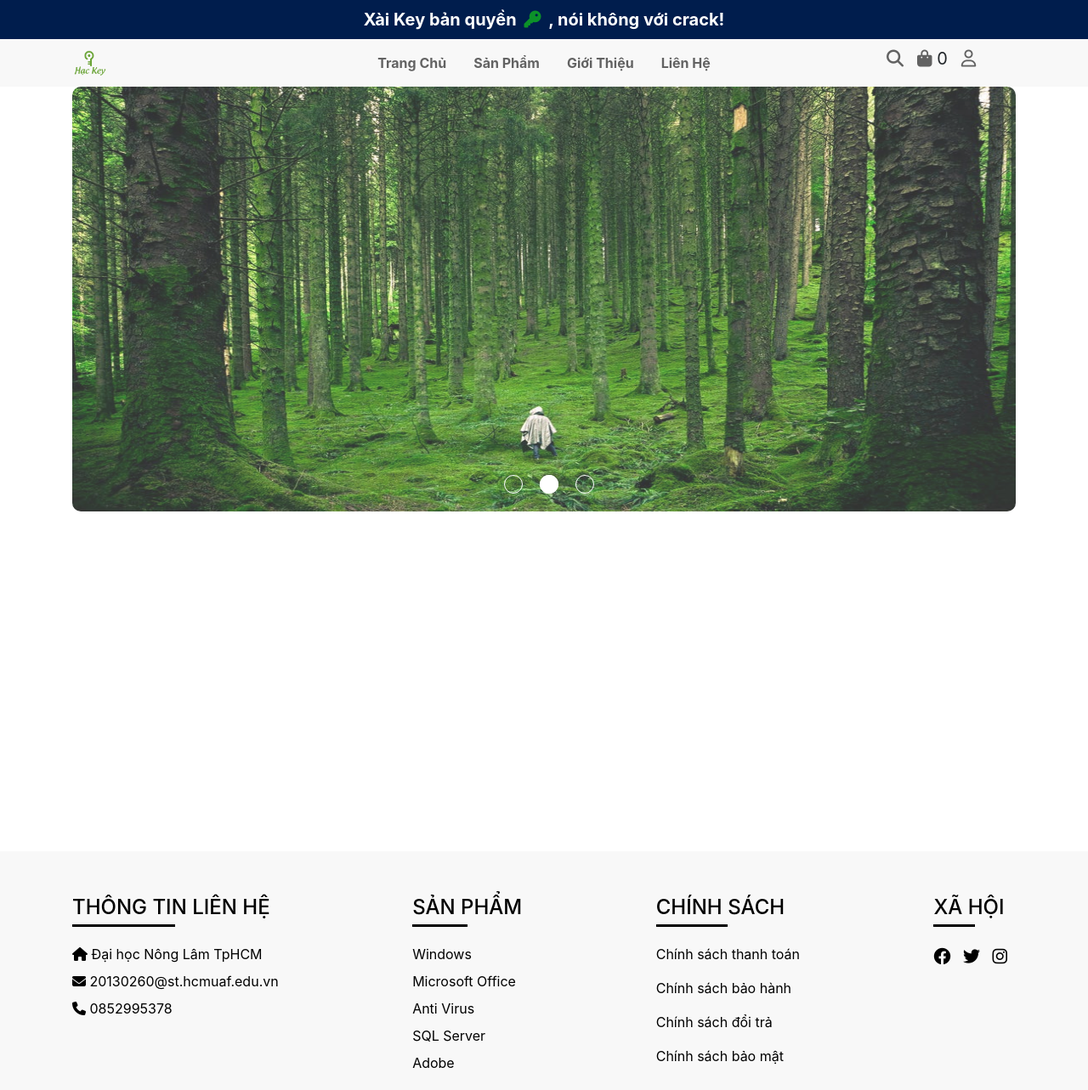
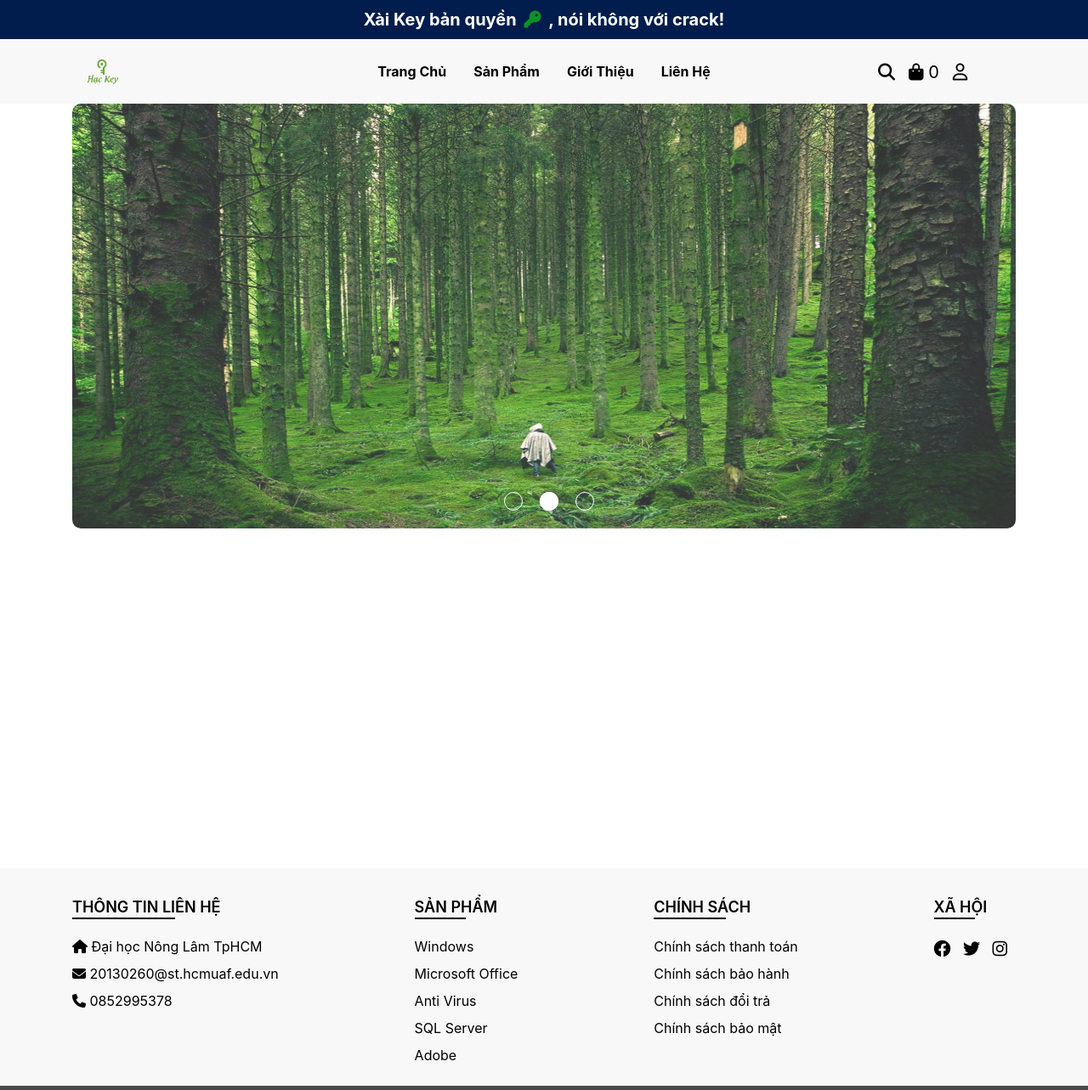
Before and after one commit to htrhieu1102/Project, a plain HTML site: page index.html in a window 1280 px wide. Shown: the top 1283 px of the page at 85% size. Drawn offline with Linux system fonts and the light colour scheme.

Commit message:
a little edit header footer

```diff
--- a/css/style.css
+++ b/css/style.css
@@ -30,9 +30,11 @@
     50% {color: #0c9129}
     100% {color: #ffffff}
 }
+#header .menu{
+    margin:10px 0 ;
+}
 #header .menu .col-2{
     margin-top: -10px;
-
 }
 #header .menu .menu-right {
     margin-top: 0;
@@ -52,11 +54,9 @@
 .menu .drop-menu .menu-item a {
     color: #000000;
     text-decoration: none;
-    font-weight: bold;
-    opacity: 0.6;
+    font-weight: 700;
 }
 .menu .drop-menu .menu-item:hover a{
-    /*background: #e7e8e9;*/
     background: #f8f8f8;
     color: #1e7e34;
 }
@@ -65,27 +65,29 @@
     flex-direction: row;
 }
 .menu .menu-right .icon-item{
-    padding: 8px;
+    padding:13px 8px 8px 8px;
     font-size: 20px;
-    margin-top: -16px;
+    margin-top: -15px;
 }
-.menu .menu-right .icon-item a {
+.menu .menu-right .icon-item span {
     color: #000000;
-    opacity: 0.6;
+    /*opacity: 0.6;*/
 }
-.menu .menu-right .icon-item:hover a {
+.menu .menu-right .icon-item span:hover {
+    cursor: pointer;
+}
+.menu .menu-right .icon-item:hover span {
     color: #1e7e34;
 }
 .menu .menu-right .search {
     position: relative;
 }
-
 .menu .menu-right #search-container {
     padding: 15px;
     background: #fff;
     z-index: 1;
     position: absolute;
-    top: 60px;
+    top: 70px;
     right: -70px;
     display: none;
     border: 1px solid #dfe3e8;
@@ -97,10 +99,10 @@
 .menu .menu-right #search-container:before {
     content: "";
     position: absolute;
-    top: -15px;
+    top: -25px;
     margin-top: -15px;
-    right: 70px;
-    border: solid 15px transparent;
+    right: 65px;
+    border: solid 20px transparent;
     border-bottom-color: #fff;
     z-index: 1;
 }
@@ -142,7 +144,7 @@
 /*Slide Show Begin*/
 
 #slideShow .mySlides {
-    margin-top: 102px;
+    margin-top: 122px;
     width: 100%;
     height: 500px;
     border-radius: 10px;
@@ -188,11 +190,12 @@
     color: #000000;
 }
 #footer> .container {
-    padding-top: 32px;
+    padding-top: 20px;
     padding-bottom: 16px;
 }
 #footer .about-us-footer .address p,
-#footer .product-footer p
+#footer .product-footer p,
+#footer .policy p
 {
     margin-bottom: 8px;
 }
@@ -205,7 +208,7 @@
     margin-right: 10px;
 }
 #footer .big-title-footer {
-    padding: 20px 0;
+    padding: 15px 0;
     position: relative;
 }
 #footer .big-title-footer::before {
@@ -215,7 +218,11 @@
     bottom: 20px;
     width: 50%;
     left: 0;
-    border-top: 3px solid #000000;
+    border-top: 2px solid #000000;
+}
+#footer .big-title-footer h4 {
+    font-size: 18px;
+    font-weight: 600;
 }
 #footer .copy-right {
     background: #494949;
--- a/index.html
+++ b/index.html
@@ -34,7 +34,7 @@
                 </div>
                 <div class="menu-right col-2">
                     <span class="icon-item search">
-                        <a id="icon-search" href="#"><i class="fa-solid fa-magnifying-glass"></i></a>
+                        <span id="icon-search"><i class="fa-solid fa-magnifying-glass"></i></span>
                         <div id="search-container">
                             <p class="title-in-search text-center">TÌM KIẾM</p>
                             <div class="box-search d-flex">
@@ -45,11 +45,11 @@
                         </div>
                     </span>
                     <span class="icon-item">
-                        <a href="#"><i class="fa-solid fa-bag-shopping"></i></a>
+                        <span><i class="fa-solid fa-bag-shopping"></i></span>
                         <span>0</span>
                     </span>
                     <span class="icon-item">
-                        <a href="#"><i class="fa-regular fa-user"></i></a>
+                        <span><i class="fa-regular fa-user"></i></span>
                     </span>
                 </div>
             </div>
```
